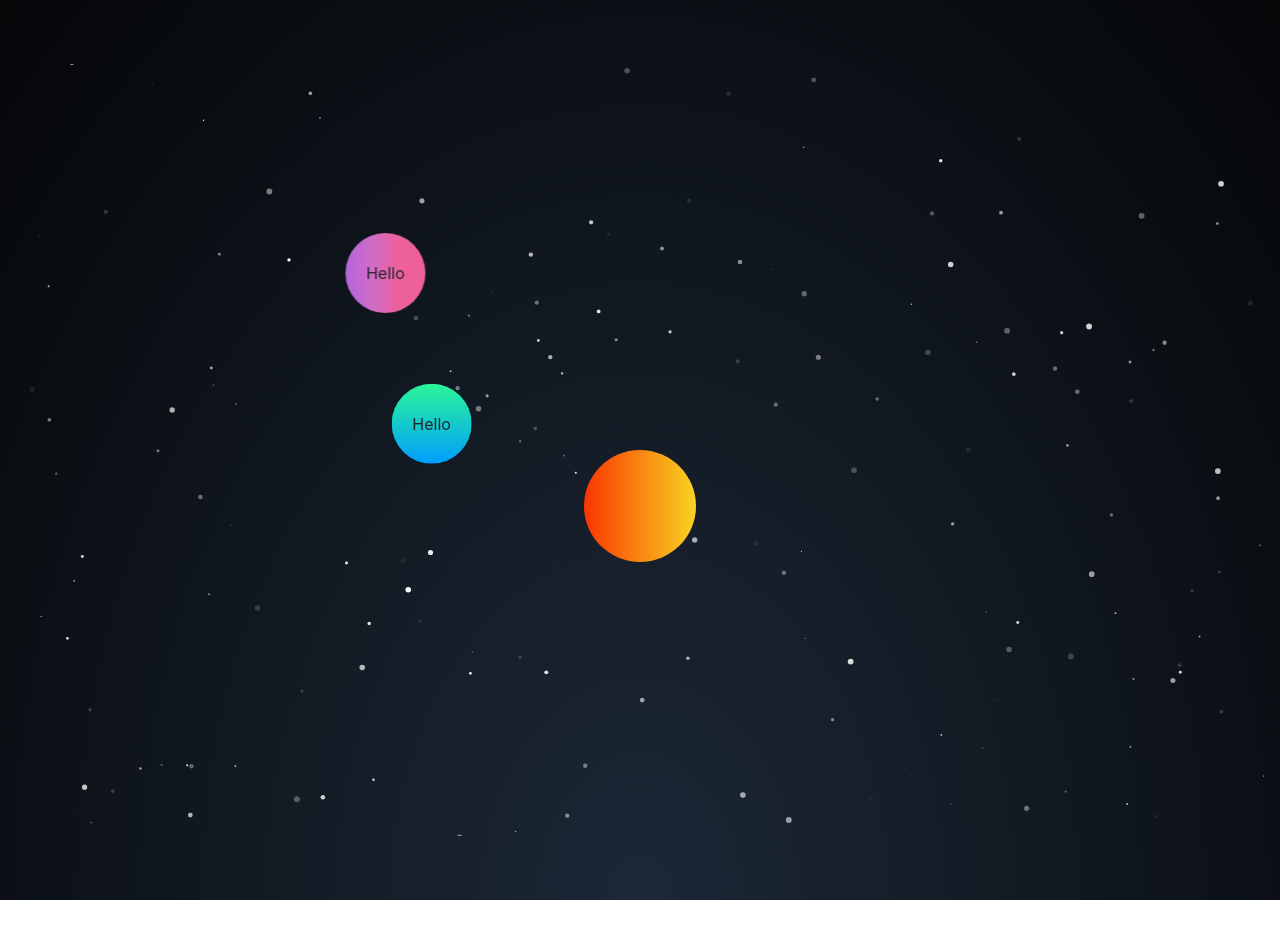
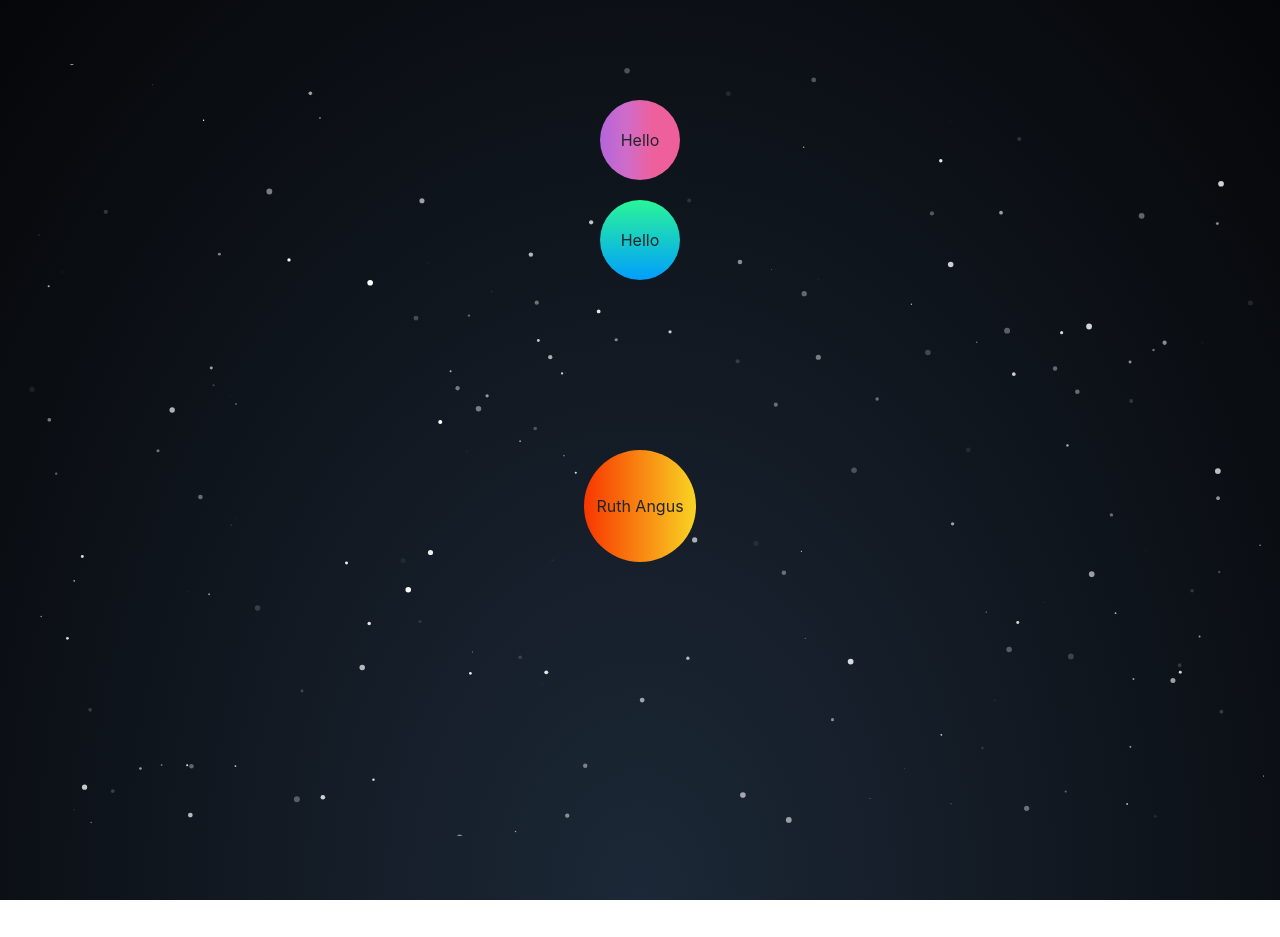
Before and after one commit to HackTheSolarSystem/RuthAngus, a Jekyll site: the page built from index.html, in a window 1280 px wide. Built offline with Jekyll 4.4.1, drawn with Linux system fonts in a browser that asks for light colours; nearby versions of some CDN libraries.

Commit message:
responsive planets kinda

```diff
--- a/index.html
+++ b/index.html
@@ -3,9 +3,9 @@
 layout: base
 ---
 <div class="jumbotron jumbotron-fluid top" id="top">
+	<div class="sun">Ruth Angus</div>
 	<div class="planet"></div>
 	<div class="planet"></div>
-	<div class="sun"></div>
 </div>
 
 <script>
--- a/public/index.css
+++ b/public/index.css
@@ -24,10 +24,12 @@
 	margin-left: -3.5rem;
 	margin-right: -3.5rem;
 	background-image: linear-gradient(to right, #f83600 0%, #f9d423 100%);
-	border-radius: 50%
+	border-radius: 50%;
+	line-height: 7rem;
+	text-align: center;
 }
 
-.planet:nth-of-type(1) {
+.planet:nth-of-type(2) {
 	animation: orbit 30s linear infinite;
 	height: 700px;
 	width: 700px;
@@ -35,7 +37,7 @@
 	margin-left: -350px;
 }
 
-.planet:nth-of-type(1):before {
+.planet:nth-of-type(2):before {
 	animation-duration: 30s;
 	animation-direction: reverse;
 	background: linear-gradient(to right, #b8cbb8 0%, #b8cbb8 0%, #b465da 0%, #cf6cc9 33%, #ee609c 66%, #ee609c 100%);
@@ -64,3 +66,23 @@
 		transform: rotate(-360deg);
 	}
 }
+
+@media screen and (max-width: 768px) {
+	#top {
+		padding: 1rem;
+	}
+	.sun {
+		position: initial;
+		margin: 0;
+	}
+	.planet, .planet:nth-of-type(2) {
+		position: initial;
+		animation: none;
+		margin: 1rem 0 0 0;
+		width: 5rem;
+		height: 5rem;
+	}
+	.planet:before {
+		animation: none;
+	}
+}
```
